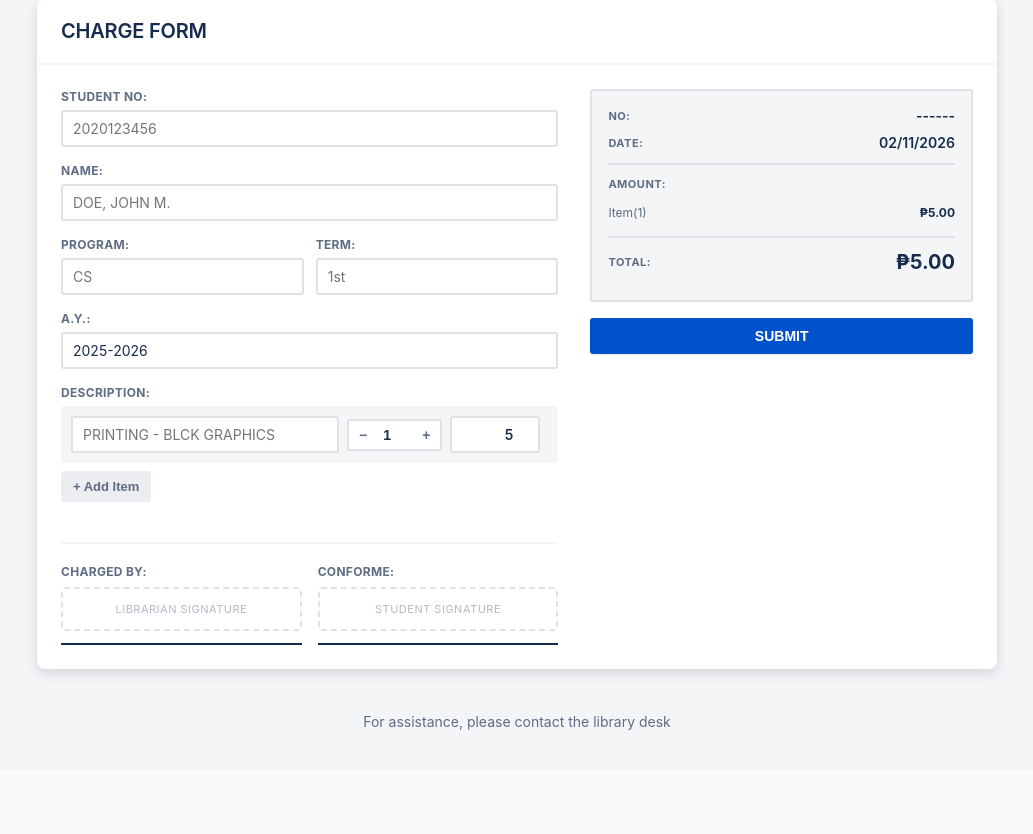
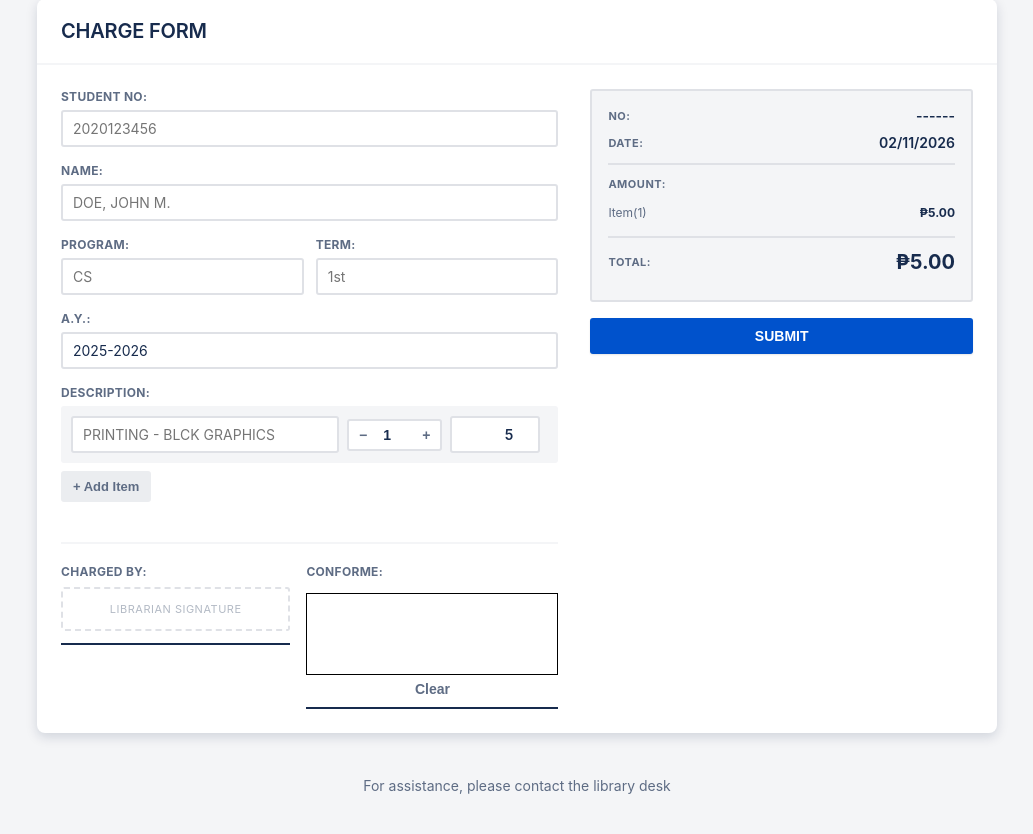
Before and after one commit to SpicyJeokbal/STUDENT_BILLING_FORM_SYSTEM, a Django app: template frontend/templates/student_form.html in a window 1280 px wide. Shown: the part 192-1026 px from the top of the page, without its empty margins (123-1156 px from the left). Before the commit the page ends 922 px from the top, so only its background shows below. Run offline with Django 5.2, Linux system fonts and the light colour scheme; the template is opened without the code that fills it, so the values that code supplies are empty.

Commit message:
student signature

```diff
--- a/frontend/static/css/student.css
+++ b/frontend/static/css/student.css
@@ -463,3 +463,9 @@ body {
         grid-template-columns: 1fr;
     }
 }
+.signature-canvas {
+    border: 1px solid black;
+    background: white;
+    display: block;
+    margin-top: 6px;
+}
--- a/frontend/static/js/student.js
+++ b/frontend/static/js/student.js
@@ -209,3 +209,53 @@ document.getElementById('billingForm').addEventListener('submit', function(e) {
 // Initialize summary on page load
 updateSummary();
 updateRemoveButtons();
+
+//student signature
+function initSignaturePad(canvasId, inputId) {
+    const canvas = document.getElementById(canvasId);
+    if (!canvas) return;
+
+    const ctx = canvas.getContext("2d");
+    let drawing = false;
+
+    canvas.addEventListener("mousedown", () => {
+        drawing = true;
+        ctx.beginPath();
+    });
+
+    canvas.addEventListener("mouseup", () => {
+        drawing = false;
+
+        const input = document.getElementById(inputId);
+        if (input) {
+            input.value = canvas.toDataURL("image/png");
+        }
+    });
+
+    canvas.addEventListener("mousemove", (e) => {
+        if (!drawing) return;
+
+        const rect = canvas.getBoundingClientRect();
+        ctx.lineWidth = 2;
+        ctx.lineCap = "round";
+
+        ctx.lineTo(e.clientX - rect.left, e.clientY - rect.top);
+        ctx.stroke();
+    });
+}
+
+function clearPad(type) {
+    const canvas = document.getElementById(type + "Pad");
+    if (!canvas) return;
+
+    const ctx = canvas.getContext("2d");
+    ctx.clearRect(0, 0, canvas.width, canvas.height);
+
+    const input = document.getElementById(type + "_signature");
+    if (input) input.value = "";
+}
+
+document.addEventListener("DOMContentLoaded", () => {
+    initSignaturePad("studentPad", "student_signature");
+    initSignaturePad("librarianPad", "librarian_signature");
+});
--- a/frontend/templates/student_form.html
+++ b/frontend/templates/student_form.html
@@ -77,9 +77,20 @@
         <div class="signature-placeholder">Librarian Signature</div>
         <div class="signature-line"></div>
     </div>
+
     <div class="signature-group">
         <label for="conforme">CONFORME:</label>
-                                <div class="signature-placeholder">Student Signature</div>
+
+        <!-- Student Signature Canvas -->
+        <canvas id="studentPad" width="250" height="80"
+            class="signature-canvas"></canvas>
+
+        <button type="button" class="qty-btn" onclick="clearPad('student')">
+            Clear
+        </button>
+
+        <input type="hidden" name="student_signature" id="student_signature">
+
         <div class="signature-line"></div>
     </div>
 </div>
```
Also changed, not shown: 1 other file. Lines whose indentation alone changed are shown as unchanged.
